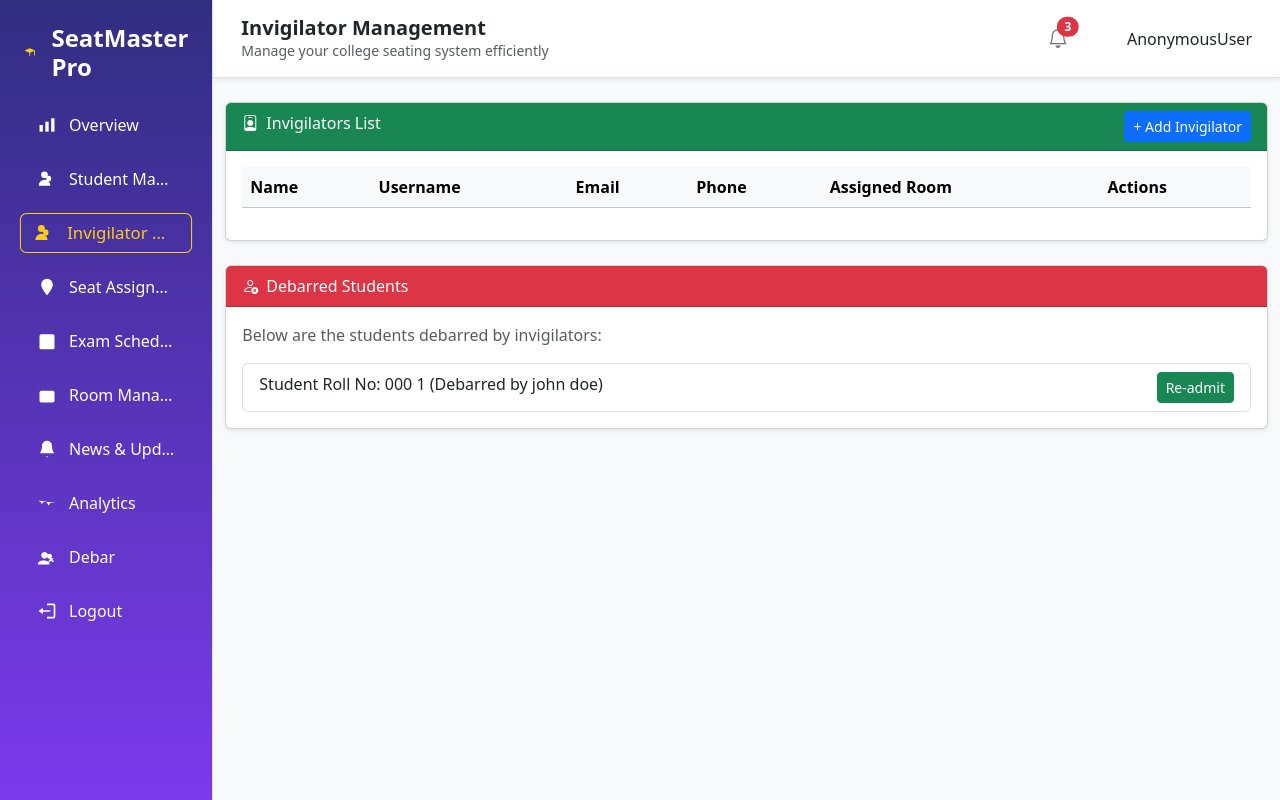
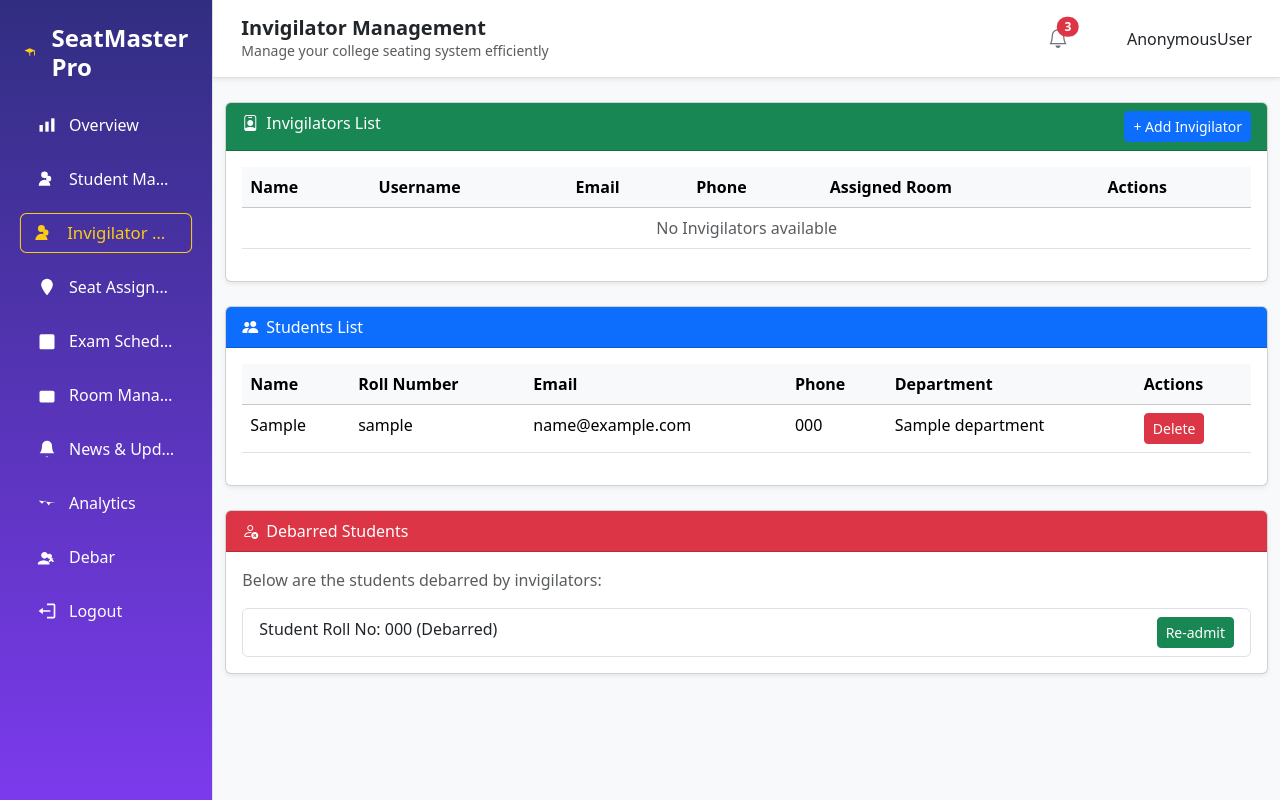
Before and after one commit to akheelFaizal/seating_arrangement, a Django app: page /invigilators/ in a window 1280 px wide. Run offline with Django 5.2, Linux system fonts and the light colour scheme; tables that the repository leaves empty hold one stand-in row (values such as "Sample post"); lists and menus that the app fills with data are empty.

Commit message:
added student section in invig management

```diff
--- a/seating_arrangement/app/urls.py
+++ b/seating_arrangement/app/urls.py
@@ -4,77 +4,69 @@ from . import views
 
 urlpatterns = [
 
+    # -----------------------
+    # Invigilator Management
+    # -----------------------
+    path("invigilators/", views.invigilator_management, name="invigilator_management"),
+    path("add/invigilators/", views.add_invigilator, name="add_invigilator"),
+    path("invigilators/assign/<int:invigilator_id>/", views.assign_invigilator_room, name="assign_invigilator_room"),
+    path('invigilator/delete/<int:id>/', views.delete_invigilator, name='delete_invigilator'),
 
-        path("invigilators/", views.invigilator_management, name="invigilator_management"),
-        path("add/invigilators/", views.add_invigilator, name="add_invigilator"),
-        path("invigilators/assign/<int:invigilator_id>/", views.assign_invigilator_room, name="assign_invigilator_room"),
-        path('student/<int:id>/reinstate/', views.reinstate_student, name='reinstate_student'),
+    # Invigilator profile
+    path("invigilator/invigilatorOverview", views.invigilator_dashboard, name="invigilatordashboard"),
+    path("invigilator/seatarrangement", views.invigilatorSeatarrangement, name="invigilatorseatarrangement"),
+    path("invigilator/profile", views.invigilatorProfile, name="invigilatorprofile"),
+    path('invigilator/profile/edit/', views.edit_invigilator_profile, name='edit_invigilator_profile'),
 
+    # -----------------------
+    # Student Management
+    # -----------------------
+    path('student/<int:id>/reinstate/', views.reinstate_student, name='reinstate_student'),
+    path('student/user/delete/<int:id>/', views.delete_student_user, name='delete_student_user'),
+    path("student/login/", views.login_view, name="login"),
+    path('logout/', views.student_logout, name='student_logout'),
+    path('student/overview/', views.StudentOverView, name='student_overview'),
+    path('student/seatview/', views.StudentSeatview, name='student_seatview'),
+    path('student/examdetail/', views.StudentExamDetail, name='student_examdetail'),
+    path("", views.signup, name="signup"),
+    path('add/student/', views.student_add, name='student_add'),
+    path('edit/student/<int:student_id>/', views.edit_student, name='edit_student'),
+    path('delete/student/<int:student_id>/', views.delete_student, name='delete_student'),
+    path("students/edit/", views.edit_student, name="edit_student"),
+    path("students/bulk-delete/", views.bulk_delete_students, name="bulk_delete_students"),
+    path('students/<int:student_id>/delete/', views.delete_student, name='delete_student'),
 
-        # student
-        # path('student/login/', views.StudentLogin, name='student_login'),
-        path("student/login/", views.login_view, name="login"),
-        path('logout/', views.student_logout, name='student_logout'),
-        path('student/overview/', views.StudentOverView, name='student_overview'),
-        path('student/seatview/', views.StudentSeatview, name='student_seatview'),
-        path('student/examdetail/', views.StudentExamDetail, name='student_examdetail'),
-        # path('student/signupaction',views.StudentSignupAction),
-        path("",views.signup, name="signup"),
+    # -----------------------
+    # Admin Management
+    # -----------------------
+    path('student-management/', views.StudentManagement, name='student_management'),
+    path('seating-arrangement/', views.SeatingArrangement, name='seating_arrangement'),
+    path('exam/', views.ExamSchedule, name='exam_schedule'),
+    path('room-management/', views.room_management, name='room_management'),
+    path('news-management/', views.NewsManagement, name='news_updates'),
+    path('analytics/', views.analytics, name='analytics'),
+    path('debar-management/', views.debarmanagement, name="debar-management"),
 
-        #admin
+    # Upload and add
+    path('upload_students/', views.upload_students, name='upload_students'),
+    path('add_room/', views.add_room, name='add_room'),
+    path("add-exam/", views.add_exam, name="add_exam"),
 
-        path('student-management/',views.StudentManagement),
-        path('seating-arrangement/',views.SeatingArrangement),
-        path('exam/',views.ExamSchedule),
+    # Edit and Delete
+    path('edit-exam/<int:exam_id>/', views.edit_exam, name='edit_exam'),
+    path('delete-exam/<int:exam_id>/', views.delete_exam, name='delete_exam'),
+    path('room/<int:room_id>/map/', views.seating_map_detail, name='seating_map_detail'),
+    path('seating/assign_by_date/', views.assign_seats_by_date, name='assign_seats_by_date'),
+    path('seating/remove_all/', views.remove_all_assignments, name='remove_all_assignments'),
+    path("rooms/", views.room_management, name="room_management"),
+    path("rooms/edit/<int:pk>/", views.room_edit, name="room_edit"),
+    path("rooms/delete/<int:pk>/", views.room_delete, name="room_delete"),
+    path("news/approve/<int:pk>/", views.news_approve, name="news_approve"),
+    path("news/reject/<int:pk>/", views.news_reject, name="news_reject"),
+    path("add/session/", views.add_session, name="add_session"),
 
-        path("students/edit/", views.edit_student, name="edit_student"),
-        path("students/bulk-delete/", views.bulk_delete_students, name="bulk_delete_students"),
-
-
-
-        # admin
-
-        path('index', views.index, name='index'),
-        path('student-management/', views.StudentManagement, name='student_management'),
-        path('seating-arrangement/', views.SeatingArrangement, name='seating_arrangement'),
-        path('exam/', views.ExamSchedule, name='exam_schedule'),
-        path('room-management/', views.room_management, name='room_management'),
-        path('news-management/', views.NewsManagement, name='news_updates'),
-        path('analytics/', views.analytics, name='analytics'),
-        path('debar-management/',views.debarmanagement,name="debar-management"),
-
-
-        # admin functionalities
-        path('upload_students/', views.upload_students, name='upload_students'),
-        path('add_room/', views.add_room, name='add_room'),
-        path("add-exam/", views.add_exam, name="add_exam"),
-        path('edit-exam/<int:exam_id>/', views.edit_exam, name='edit_exam'),
-        path('delete-exam/<int:exam_id>/', views.delete_exam, name='delete_exam'),
-        path('students/<int:student_id>/delete/', views.delete_student, name='delete_student'),
-
-        path('room/<int:room_id>/map/', views.seating_map_detail, name='seating_map_detail'),
-        path('seating/assign_by_date/', views.assign_seats_by_date, name='assign_seats_by_date'),
-        path('seating/remove_all/', views.remove_all_assignments, name='remove_all_assignments'),
-
-
-
-
-        path("rooms/", views.room_management, name="room_management"),
-        path("rooms/edit/<int:pk>/", views.room_edit, name="room_edit"),
-        path("rooms/delete/<int:pk>/", views.room_delete, name="room_delete"),
-        path("news/approve/<int:pk>/", views.news_approve, name="news_approve"),
-        path("news/reject/<int:pk>/", views.news_reject, name="news_reject"),
-        path("add/session/", views.add_session, name="add_session"),
-
-        #invigilator
-        path("invigilator/invigilatorOverview",views.invigilator_dashboard,name="invigilatordashboard"),
-        path("invigilator/seatarrangement",views.invigilatorSeatarrangement,name="invigilatorseatarrangement"),
-        path("invigilator/profile",views.invigilatorProfile,name="invigilatorprofile"),
-        # path("invigilator/signup",views.invigilator_signup,name="invigilatorsignup")
-         path('invigilator/profile/edit/', views.edit_invigilator_profile, name='edit_invigilator_profile'),
-
-
-
-        # login and logout
-
+    # -----------------------
+    # Admin Home
+    # -----------------------
+    path('index', views.index, name='index'),
 ]
--- a/seating_arrangement/app/views.py
+++ b/seating_arrangement/app/views.py
@@ -1100,6 +1100,7 @@ def signup(request):
         print(role)
 
         if role == "student":
+            name = request.POST.get("name")
             roll_number = request.POST.get("roll_number")
             course_id = request.POST.get("course")
             department_id = request.POST.get("department")
@@ -1192,32 +1193,81 @@ def edit_invigilator_profile(request):
     })
 
 
+# def invigilator_management(request):
+#     # Prefetch rooms in a single query using select_related or annotate
+#     invigilators = CustomUser.objects.filter(role="invigilator").select_related()
+#     debarred_students = Student.objects.filter(is_debarred=True)
+
+#     # Get all rooms with supervisors in one query
+#     rooms = Room.objects.select_related('supervisor').all()
+#     allrooms = Room.objects.all()
+#     print(allrooms)
+#     room_map = {room.supervisor_id: room.room_number for room in rooms if room.supervisor_id}
+
+#     # Prepare data for template
+#     data = [
+#         {
+#             'id': inv.id,
+#             'name': inv.name ,
+#             'username': inv.username,
+#             'email': inv.email,
+#             'phone': inv.phone,  # or a phone field if available
+#             'assigned_room': room_map.get(inv.id)
+#         }
+#         for inv in invigilators
+#     ]
+
+#     return render(request, 'admin/InvigilatorManagement.html', {'invigilators': data, 'rooms': allrooms, 'debarred_students':debarred_students})
 
 def invigilator_management(request):
-    # Prefetch rooms in a single query using select_related or annotate
+    # Invigilator data
     invigilators = CustomUser.objects.filter(role="invigilator").select_related()
     debarred_students = Student.objects.filter(is_debarred=True)
+
+    # Student data
+    students = CustomUser.objects.filter(role="student").select_related('department', 'course')
 
     # Get all rooms with supervisors in one query
     rooms = Room.objects.select_related('supervisor').all()
     allrooms = Room.objects.all()
-    print(allrooms)
+
+    # Map supervisor_id → room_number
     room_map = {room.supervisor_id: room.room_number for room in rooms if room.supervisor_id}
 
-    # Prepare data for template
-    data = [
+    # Prepare invigilator data for template
+    invigilator_data = [
         {
             'id': inv.id,
-            'name': inv.name ,
+            'name': inv.name,
             'username': inv.username,
             'email': inv.email,
-            'phone': inv.phone,  # or a phone field if available
+            'phone': inv.phone,
             'assigned_room': room_map.get(inv.id)
         }
         for inv in invigilators
     ]
 
-    return render(request, 'admin/InvigilatorManagement.html', {'invigilators': data, 'rooms': allrooms, 'debarred_students':debarred_students})
+    # Prepare student data for template
+    student_data = [
+        {
+            'id': stu.id,
+            'name': stu.first_name,
+            'username': stu.username,
+            'email': stu.email,
+            'phone': stu.phone,
+            'department': stu.department.name if stu.department else None,
+            'course': stu.course.name if stu.course else None,
+            'year': stu.year
+        }
+        for stu in students
+    ]
+
+    return render(request, 'admin/InvigilatorManagement.html', {
+        'invigilators': invigilator_data,
+        'students': student_data,
+        'rooms': allrooms,
+        'debarred_students': debarred_students
+    })
 
 
 def add_session(request):
@@ -1338,3 +1388,60 @@ def edit_student(request):
 
     messages.error(request, "Invalid request ❌")
     return redirect("student_management")
+
+def student_add(request):
+    if request.method == "POST":
+        name = request.POST.get("name")
+        username = request.POST.get("username")
+        email = request.POST.get("email")
+        phone = request.POST.get("phone")
+        password = request.POST.get("password")
+        department_id = request.POST.get("department")
+        course_id = request.POST.get("course")
+        year = request.POST.get("year")
+
+        if not username or not password:
+            messages.error(request, "Username and password are required.")
+            return redirect('user_management')
+
+        if CustomUser.objects.filter(username=username).exists():
+            messages.warning(request, "Username already exists.")
+            return redirect('user_management')
+
+        if email and CustomUser.objects.filter(email=email).exists():
+            messages.warning(request, "Email already exists.")
+            return redirect('user_management')
+
+        department = Department.objects.filter(id=department_id).first() if department_id else None
+        course = Course.objects.filter(id=course_id).first() if course_id else None
+
+        CustomUser.objects.create(
+            name=name,
+            username=username,
+            email=email,
+            phone=phone,
+            password=make_password(password),
+            department=department,
+            course=course,
+            year=year or None,
+            role="student"
+        )
+
+        messages.success(request, f"Student '{name}' added successfully!")
+        return redirect('user_management')
+
+    return redirect('user_management')
+
+def delete_invigilator(request, id):
+    if request.method == "POST":
+        invigilator = get_object_or_404(CustomUser, id=id, role="invigilator")
+        invigilator.delete()
+        messages.success(request, "Invigilator deleted successfully.")
+    return redirect("invigilator_management")
+
+def delete_student_user(request, id):
+    if request.method == "POST":
+        student = get_object_or_404(CustomUser, id=id, role="student")
+        student.delete()
+    messages.success(request, "Student deleted successfully.")
+    return redirect("invigilator_management")
--- a/seating_arrangement/templates/admin/InvigilatorManagement.html
+++ b/seating_arrangement/templates/admin/InvigilatorManagement.html
@@ -78,6 +76,77 @@
                         >
                           {% if inv.assigned_room %}Reassign{% else %}Assign{% endif %}
                         </button>
+
+                        <!-- Delete Invigilator -->
+                        <form
+                          method="POST"
+                          action="{% url 'delete_invigilator' inv.id %}"
+                          style="display: inline"
+                        >
+                          {% csrf_token %}
+                          <button type="submit" class="btn btn-sm btn-danger">
+                            Delete
+                          </button>
+                        </form>
+                      </td>
+                    </tr>
+                   {% empty %}
+                    <tr>
+                      <td colspan="6" class="text-muted text-center">
+                        No Invigilators available
+                      </td>
+                    </tr>
+                    {% endfor %}
+                  </tbody>
+                </table>
+              </div>
+            </div>
+
+            <!-- Students Table -->
+            <div class="card mb-4 shadow-sm">
+              <div
+                class="card-header bg-primary text-white d-flex justify-content-between"
+              >
+                <span><i class="bi bi-people-fill me-2"></i>Students List</span>
+              </div>
+              <div class="card-body">
+                <table class="table table-hover">
+                  <thead class="table-light">
+                    <tr>
+                      <th>Name</th>
+                      <th>Roll Number</th>
+                      <th>Email</th>
+                      <th>Phone</th>
+                      <th>Department</th>
+                      <th>Actions</th>
+                    </tr>
+                  </thead>
+                  <tbody>
+                    {% for stu in students %}
+                    <tr>
+                      <td>{{ stu.name }}</td>
+                      <td>{{ stu.username }}</td>
+                      <td>{{ stu.email }}</td>
+                      <td>{{ stu.phone }}</td>
+                      <td>{{ stu.department }}</td>
+                      <td>
+                        <!-- Delete Student -->
+                        <form
+                          method="POST"
+                          action="{% url 'delete_student_user' stu.id %}"
+                          style="display: inline"
+                        >
+                          {% csrf_token %}
+                          <button type="submit" class="btn btn-sm btn-danger">
+                            Delete
+                          </button>
+                        </form>
+                      </td>
+                    </tr>
+                    {% empty %}
+                    <tr>
+                      <td colspan="6" class="text-muted text-center">
+                        No students available
                       </td>
                     </tr>
                     {% endfor %}
@@ -98,16 +167,15 @@
                 <ul class="list-group">
                   {% for student in debarred_students %}
                   <li class="list-group-item d-flex justify-content-between">
-                    <span>
-                      Student Roll No: {{ student.roll_number }} {{student.id}}
-                      (Debarred by john doe)
-                    </span>
+                    <span
+                      >Student Roll No: {{ student.roll_number }}
+                      (Debarred)</span
+                    >
                     <a
                       href="{% url 'reinstate_student' student.id %}"
                       class="btn btn-sm btn-success"
+                      >Re-admit</a
                     >
-                      Re-admit
-                    </a>
                   </li>
                   {% empty %}
                   <li class="list-group-item text-muted">
```
Also changed, not shown: other parts of seating_arrangement/templates/admin/InvigilatorManagement.html (+7 -86 lines).
